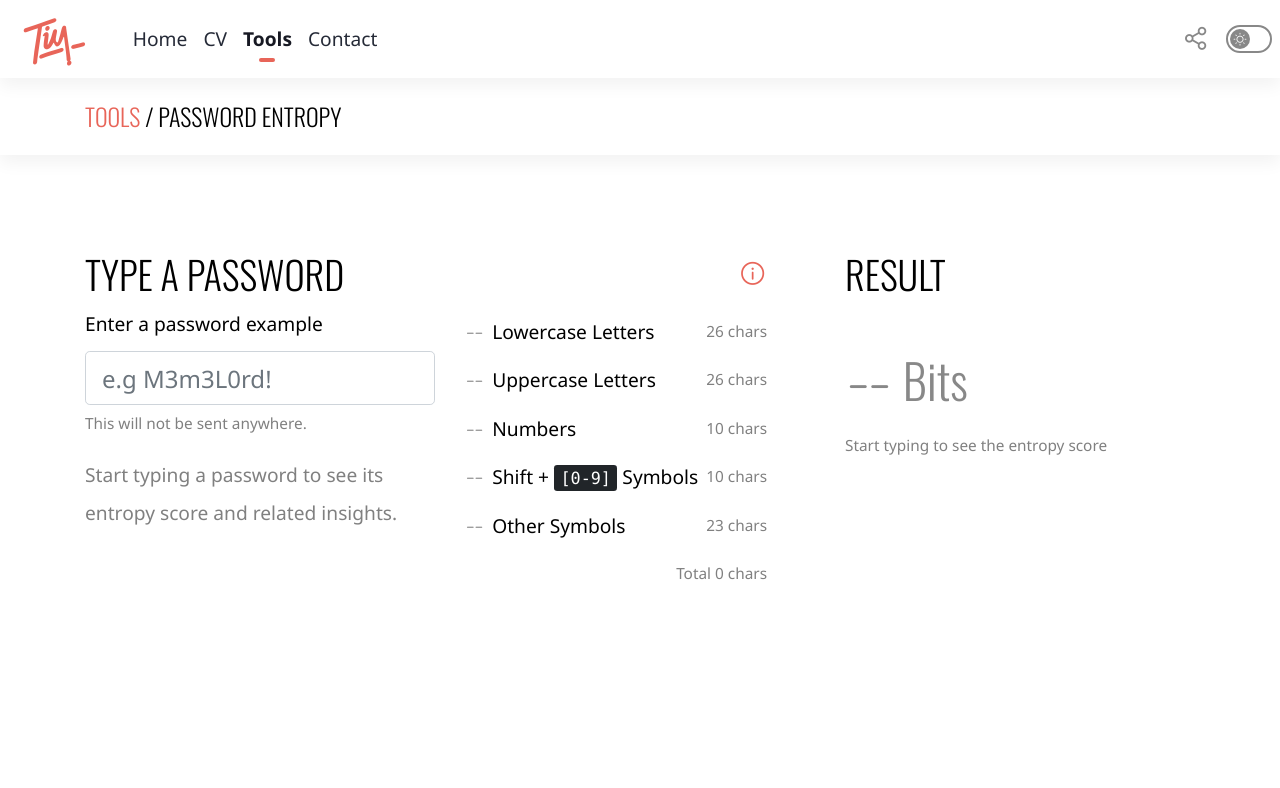
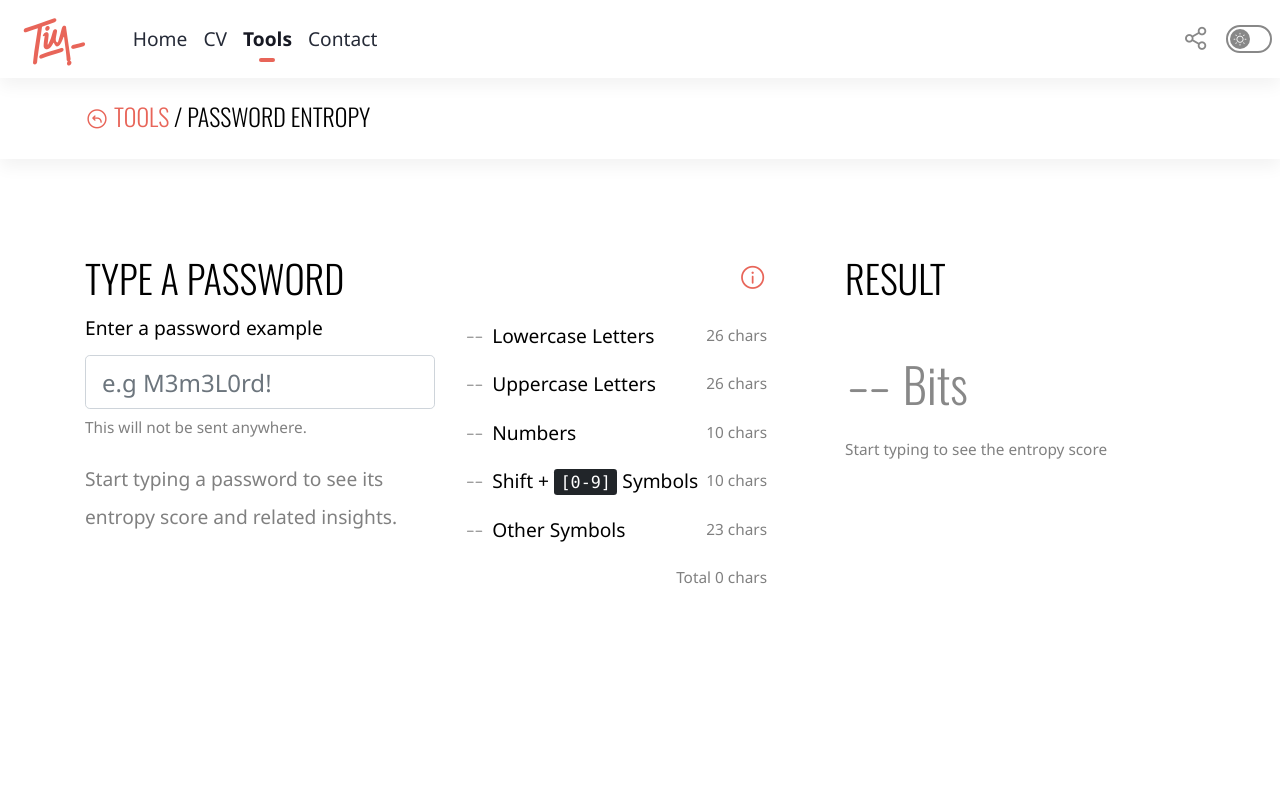
Before and after one commit to idlelimey/tim-cutting, a React (Create React App) app: page /tools/password-entropy in a window 1280 px wide. Shown: the top 788 px of the page. Built offline with nearby package versions, Linux system fonts and the light colour scheme.

Commit message:
Update ToolsNavigation.js

```diff
--- a/src/Components/Tools/ToolsNavigation.js
+++ b/src/Components/Tools/ToolsNavigation.js
@@ -9,7 +9,7 @@ function ToolsNav() {
             <Container>
                 <Row>
                     <Col>
-                        <h1 className="m-0 h5"><NavLink to="/tools">Tools</NavLink> / {pathname.replace('/tools/','').replace(/-/g,' ')}</h1>
+                        <h1 className="m-0 h5"><NavLink to="/tools"><i className='icon-back'></i> Tools</NavLink> / {pathname.replace('/tools/','').replace(/-/g,' ')}</h1>
                     </Col>
                 </Row>
             </Container>
```
